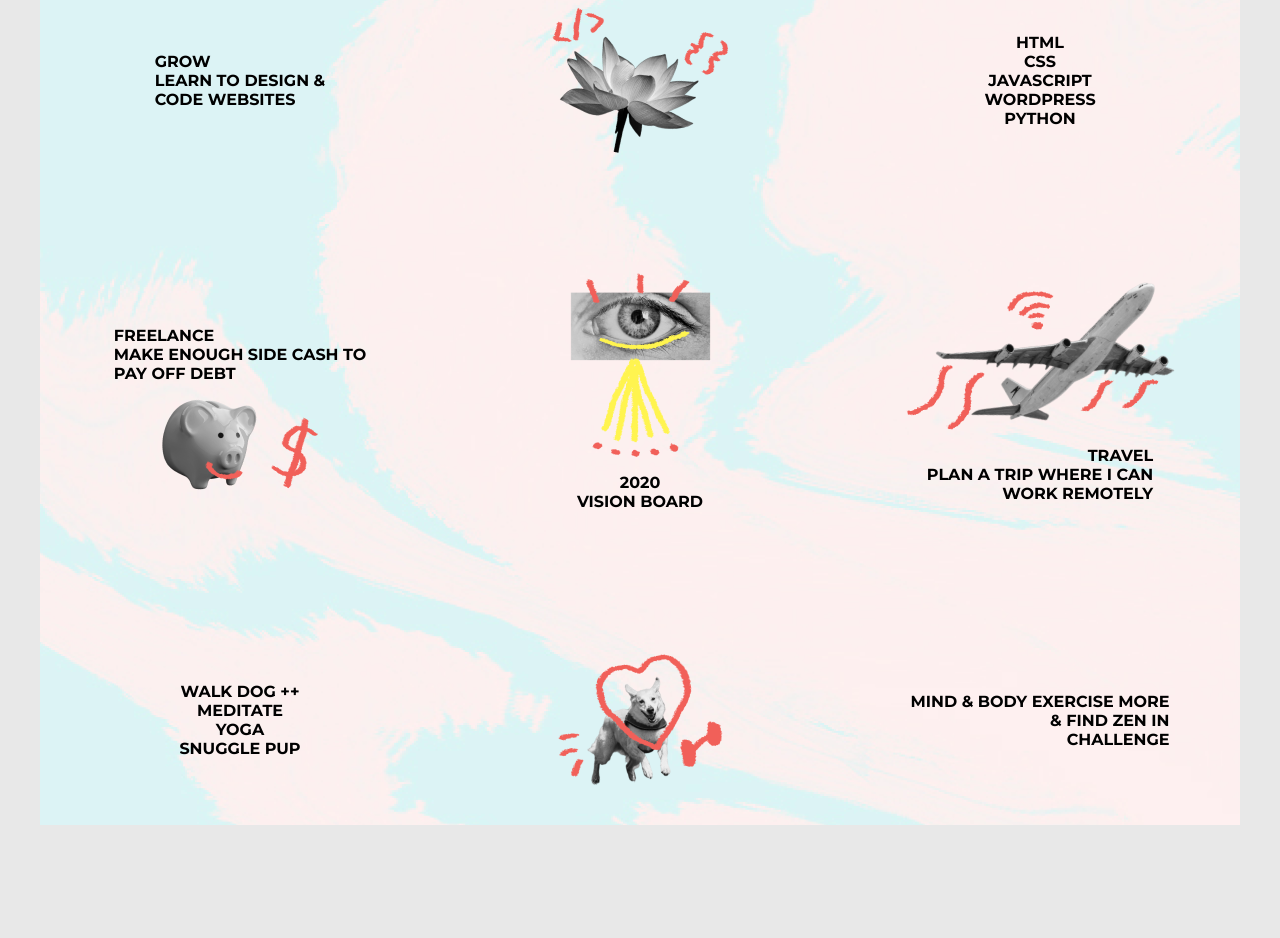
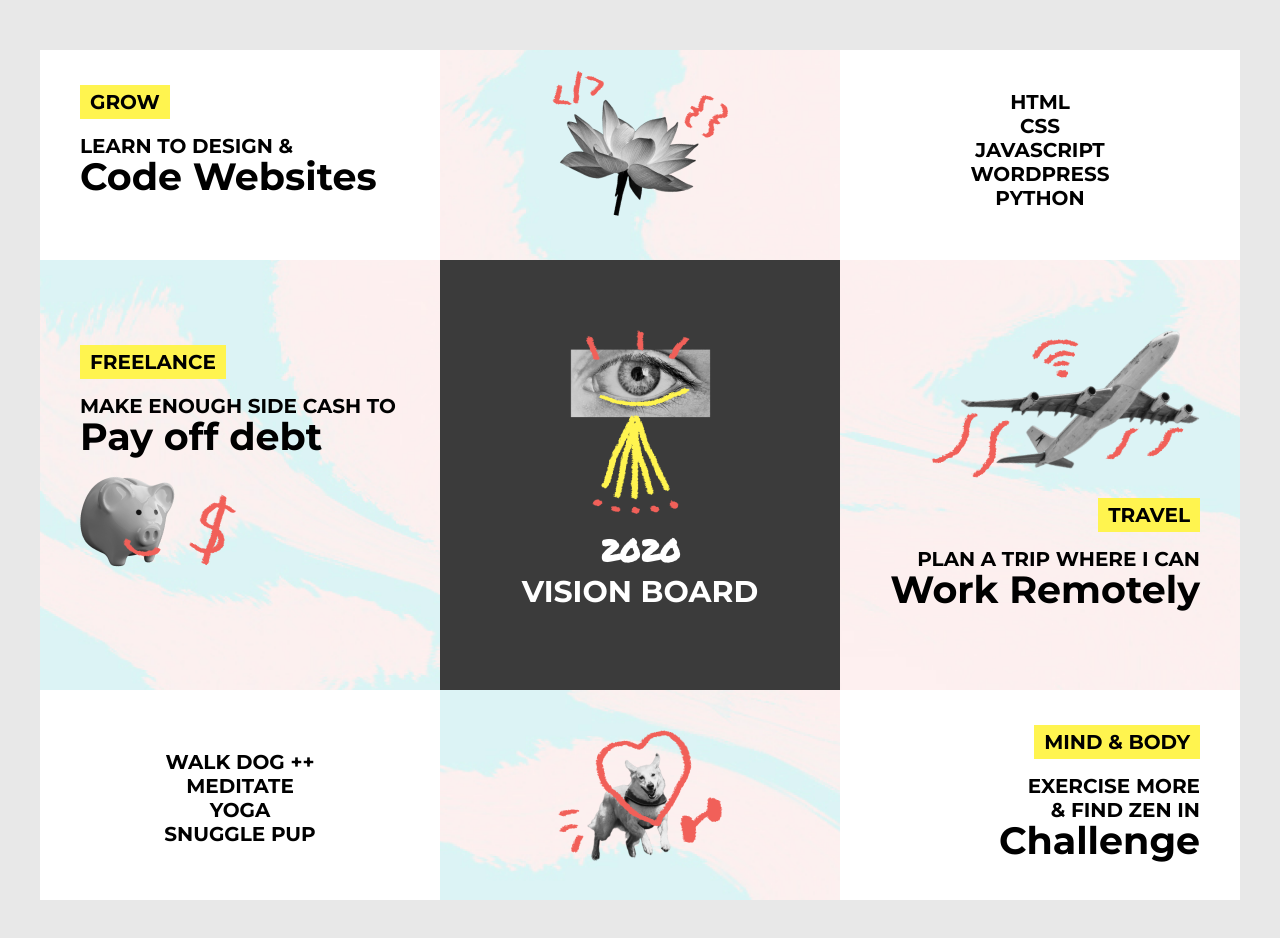
Before and after one commit to whimsicurl-creations/vision-board, a plain HTML site: page index.html in a window 1280 px wide. Before the commit the page ends 825 px from the top, so only its background shows below. Drawn offline with Linux system fonts and the light colour scheme.

Commit message:
final styles

```diff
--- a/css/main.css
+++ b/css/main.css
@@ -1,45 +1,73 @@
 body {
     background: #E8E8E8;
-    height: 100vh;
-    display: flex;
-    align-items: center;
 }
 
 #vision-board {
-    display: grid;
-    grid-template-columns: repeat(auto-fill, minmax(400px, 1fr));
-    max-width: 1200px;
-    margin: 0 auto;
-    background-image: url('../img/background.png');
+    margin: 50px auto;
+    width: 1200px;
+    height: 850px;
+    overflow: auto;
+    background: url('../img/background.png');
+    background-size: cover;
     font-family: 'Montserrat', sans-serif;
+    font-size: 20px;
+    font-weight: 700;
     text-transform: uppercase;
-    /* vertical-align: middle; */
 }
 
 .block {
-    display: flex;
-    justify-content: center;
-    align-items: center;
-    flex-direction: column;
+    float: left;
     box-sizing: border-box;
-    max-width: 400px;
+    width: 400px;
 }
 
 .small-block {
+    padding: 20px 40px;
     height: 210px;
 }
 
 .large-block {
+    padding: 70px 40px;
     height: 430px;
 }
 
-.block:nth-of-type(3),
-.block:nth-of-type(5),
-.block:nth-of-type(7) {
+.top-padding {
+    padding-top: 40px;
+}
+
+.center {
     text-align: center;
 }
 
-.block:nth-of-type(6),
-.block:nth-of-type(9) {
+.right {
     text-align: right;
 }
+
+.title {
+    margin: 10px 0;
+    color: #fff;
+    font-size: 30px;
+}
+
+.marker {
+    font-family: 'Permanent Marker', sans-serif;
+}
+
+.light-bg {
+    background: #fff;
+}
+
+.dark-bg {
+    background: #3B3B3B;
+}
+
+.highlight {
+    background: #FFF44F;
+    padding: 5px 10px;
+}
+
+strong {
+    font-size: 38px;
+    text-transform: none;
+    line-height: 38px;
+}
--- a/index.html
+++ b/index.html
@@ -9,59 +9,50 @@
 </head>
 <body>
 	<div id="vision-board">
-		<div class="block small-block">
-			<p>Grow<br>
-				Learn to design &<br>
-				<strong>Code websites</strong>
-			</p>
+		<div class="block small-block light-bg">
+			<p><span class="highlight">Grow</span></p>
+			<p>Learn to design &amp;<br><strong>Code Websites</strong></p>
 		</div>
-		<div class="block small-block">
+		<div class="block small-block center">
 			<img src="img/flower.png" alt="flower">
 		</div>
-		<div class="block small-block">
-			<p>html<br>
-				css<br>
-				javascript<br>
-				wordpress<br>
-				python
+		<div class="block small-block center light-bg">
+			<p>
+				HTML<br>
+				CSS<br>
+				JavaScript<br>
+				WordPress<br>
+				Python
 			</p>
 		</div>
 		<div class="block large-block">
-			<p>Freelance<br>
-				Make enough side cash to<br>
-				<strong>Pay off debt</strong>
-			</p>
+			<p><span class="highlight">Freelance</span></p>
+			<p>Make enough side cash to<br><strong>Pay off debt</strong></p>
 			<img src="img/piggy.png" alt="piggy bank">
 		</div>
-		<div class="block large-block">
+		<div class="block large-block center dark-bg">
 			<img src="img/eye.png" alt="vision board image">
-			<p>2020<br>
-				Vision board
-			</p>
+			<p class="title"><span class="marker">2020</span><br>Vision Board</p>
 		</div>
-		<div class="block large-block">
+		<div class="block right large-block">
 			<img src="img/plane.png" alt="plane">
-			<p>Travel<br>
-				Plan a trip where I can<br>
-				<strong>Work remotely</strong>
-			</p>
+			<p><span class="highlight">Travel</span></p>
+			<p>Plan a trip where I can<br><strong>Work Remotely</strong></p>
 		</div>
-		<div class="block small-block">
-			<p>Walk dog  ++<br>
+		<div class="block small-block top-padding center light-bg">
+			<p>
+				Walk dog  ++<br>
 				Meditate<br>
 				Yoga<br>
 				Snuggle pup
 			</p>
 		</div>
-		<div class="block small-block">
+		<div class="block small-block top-padding center">
 			<img src="img/doggo.png" alt="dog">
 		</div>
-		<div class="block small-block">
-			<p>Mind & body
-				Exercise more<br>
-				& find zen in<br>
-				<strong>Challenge</strong>
-			</p>
+		<div class="block small-block right light-bg">
+			<p><span class="highlight">Mind &amp; Body</span></p>
+			<p>Exercise more<br>&amp; find zen in<br><strong>Challenge</strong></p>
 		</div>
 	</div>
 </body>
```
